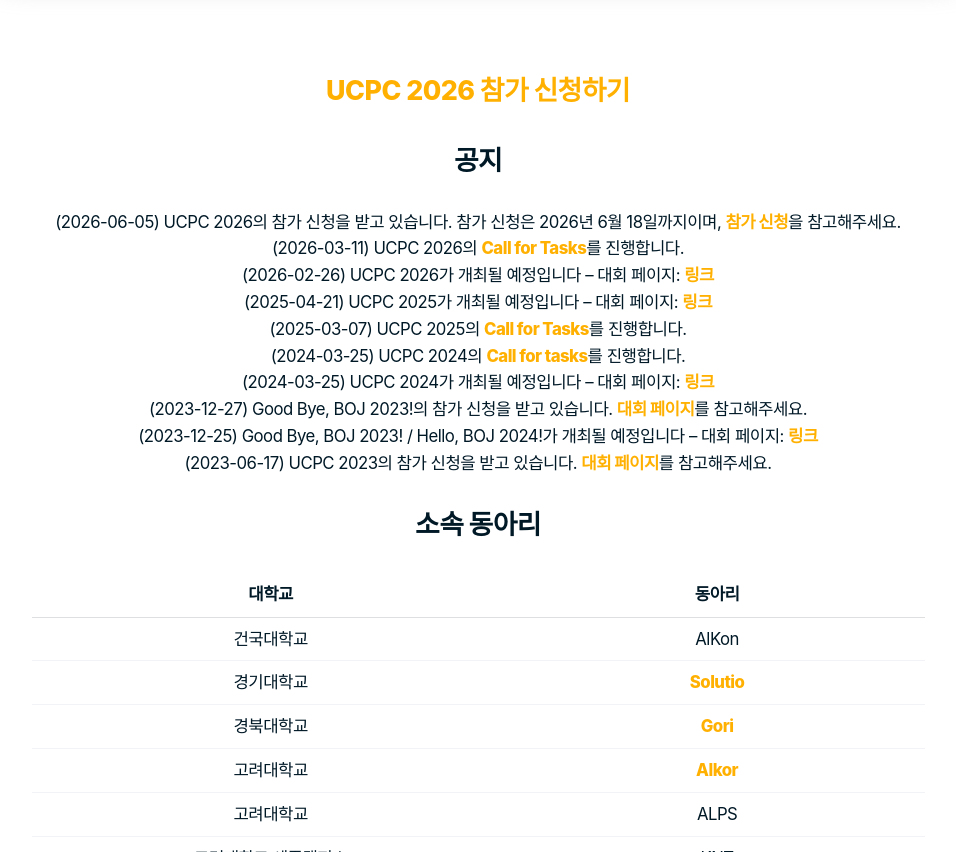
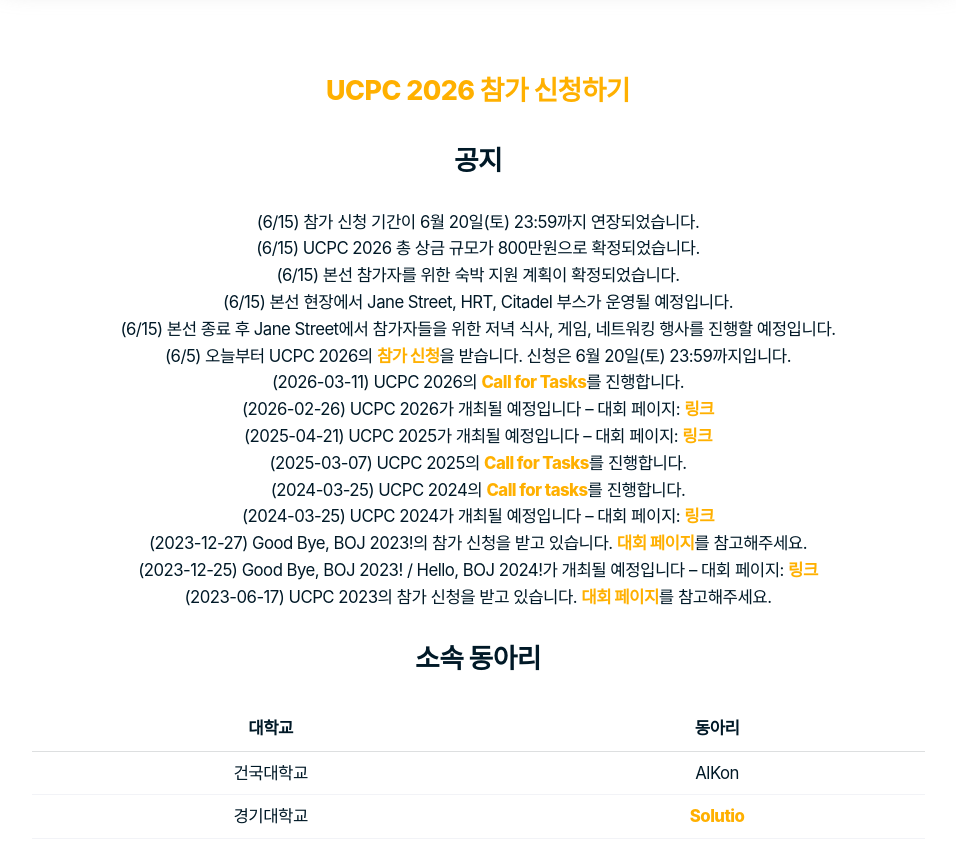
Before and after one commit to ucpcc/main, a Jekyll site: the page built from index.md, in a window 1280 px wide and 900 px high, scrolled down 1021 px, cut to the strip 48-900 px from the top of the window. Shown: the whole strip, without its empty margins (162-1118 px from the left). Built offline with Jekyll 4.4.1, drawn with Linux system fonts in a browser that asks for light colours; some web fonts are replaced.

Commit message:
feat: update UCPC 2026 notices (#54)

```diff
--- a/index.md
+++ b/index.md
@@ -12,7 +12,12 @@ lang: ko
 
 ## 공지
 
-- (2026-06-05) UCPC 2026의 참가 신청을 받고 있습니다. 참가 신청은 2026년 6월 18일까지이며, [참가 신청](https://forms.gle/g5ByqXEgFSw7QR2d7){:target="_blank"}을 참고해주세요.
+- (6/15) 참가 신청 기간이 6월 20일(토) 23:59까지 연장되었습니다.
+- (6/15) UCPC 2026 총 상금 규모가 800만원으로 확정되었습니다.
+- (6/15) 본선 참가자를 위한 숙박 지원 계획이 확정되었습니다.
+- (6/15) 본선 현장에서 Jane Street, HRT, Citadel 부스가 운영될 예정입니다.
+- (6/15) 본선 종료 후 Jane Street에서 참가자들을 위한 저녁 식사, 게임, 네트워킹 행사를 진행할 예정입니다.
+- (6/5) 오늘부터 UCPC 2026의 [참가 신청](https://forms.gle/g5ByqXEgFSw7QR2d7)을 받습니다. 신청은 6월 20일(토) 23:59까지입니다.
 - (2026-03-11) UCPC 2026의 [Call for Tasks](https://2026.ucpc.me/tasks/){:target="\_blank"}를 진행합니다.
 - (2026-02-26) UCPC 2026가 개최될 예정입니다 -- 대회 페이지: [링크](https://2026.ucpc.me){:target="\_blank"}
 - (2025-04-21) UCPC 2025가 개최될 예정입니다 -- 대회 페이지: [링크](https://2025.ucpc.me){:target="\_blank"}
```
Also changed, not shown: en/index.md (+6 -1 lines).
